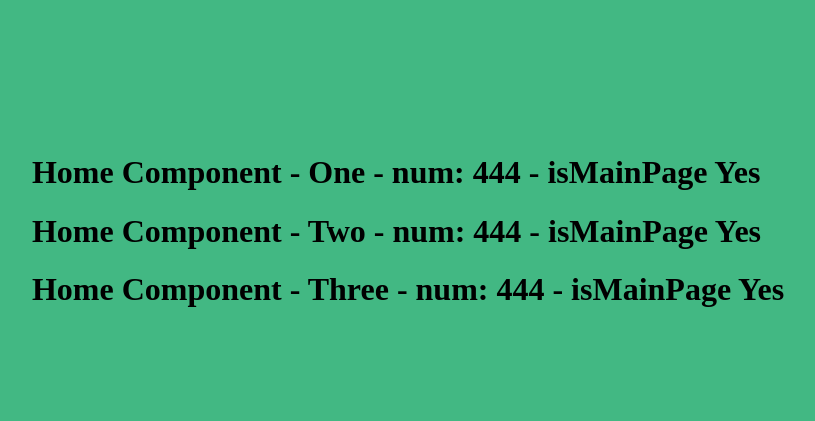
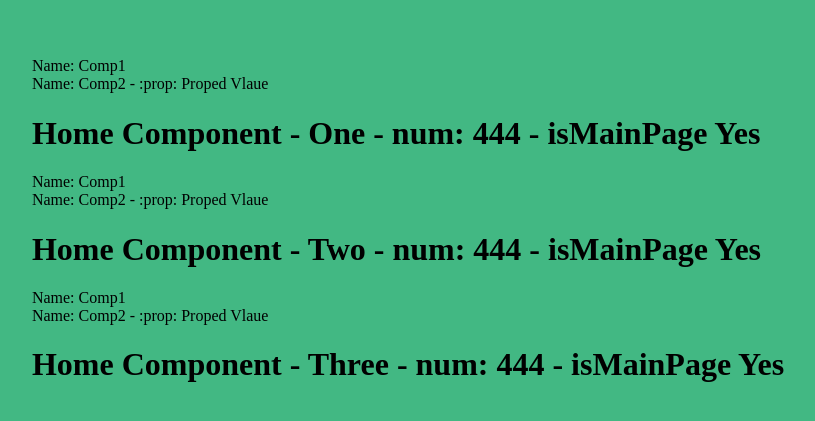
Before and after one commit to koushil-mankali/Vuejs-Practice, a Vue app in the folder vue2/: page / in a window 1280 px wide. Shown: the part 177-598 px from the top of the page, without its empty margins (232-1047 px from the left). Built offline with nearby package versions, Linux system fonts and the light colour scheme.

Commit message:
provide, inject props (react- ContextAPI)

```diff
--- /dev/null
+++ b/vue2/src/components/Comp1.vue
@@ -0,0 +1,19 @@
+<script lang="ts">
+import Comp2 from "./Comp2.vue";
+
+export default {
+  components: {
+    Comp2,
+  },
+  data() {
+    return {
+      name: "Comp1",
+    };
+  },
+};
+</script>
+
+<template>
+  <div>Name: {{ name }}</div>
+  <Comp2 />
+</template>
--- /dev/null
+++ b/vue2/src/components/Comp2.vue
@@ -0,0 +1,14 @@
+<script lang="ts">
+export default {
+  inject: ['propedValue'],
+  data() {
+    return {
+      name: "Comp2",
+    };
+  },
+};
+</script>
+
+<template>
+  <div>Name: {{ name }} - :prop: {{ propedValue }}</div>
+</template>
--- a/vue2/src/components/Home.vue
+++ b/vue2/src/components/Home.vue
@@ -1,6 +1,10 @@
 <script lang="ts">
+  import Comp1 from './Comp1.vue';
 export default {
   name: "Home",
+  components:{
+    Comp1,
+  },
   props: {
     name: String,
     num: {
@@ -17,14 +21,21 @@ export default {
   data() {
     return {
       txt: "Home Component",
+      propedValue: "Proped Vlaue",
     };
   },
   inheritAttrs: false,
+  provide(this: {propedValue: String}) {
+    return{
+      propedValue: this.propedValue,
+    }
+  }
 };
 </script>
 
 <template>
   <div>
+    <Comp1 />
     <h1 :="$attrs">{{ txt }} - {{name}} - num: {{num}} - isMainPage {{isMainPage ? "Yes" : "No"}}</h1>
   </div>
 </template>
```
